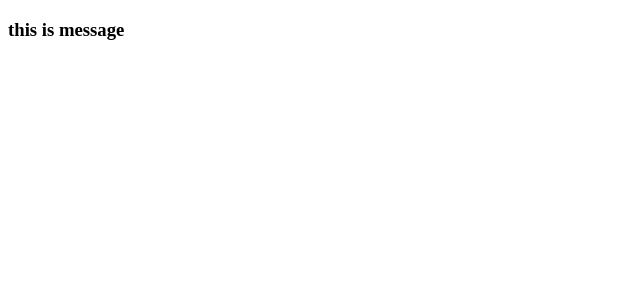
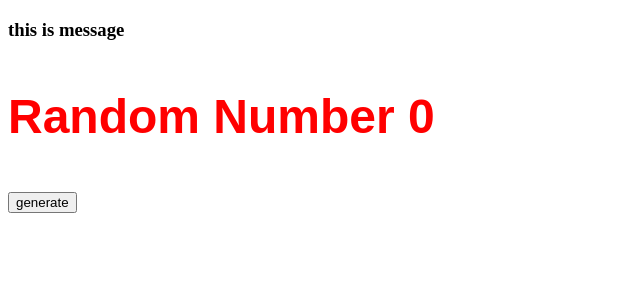
Before and after one commit to mlgmontage/react_playground, a React (Create React App) app: page / in a window 1280 px wide. Shown: the top 300 px of the page, without its empty margins (0-640 px from the left). Built offline with nearby package versions, Linux system fonts and the light colour scheme.

Commit message:
generating random numbers

```diff
--- a/src/App.js
+++ b/src/App.js
@@ -1,10 +1,12 @@
 import React from "react";
 import Message from "./components/Message";
+import Random from "./components/Random";
 
 function App() {
   return (
     <div className="App">
       <Message msg="this is message" />
+      <Random />
     </div>
   );
 }
--- /dev/null
+++ b/src/components/Random.js
@@ -0,0 +1,31 @@
+import React from "react";
+
+class Random extends React.Component {
+  constructor(props) {
+    super(props);
+    this.state = {
+      number: 0,
+    };
+
+    this.generateRandom = this.generateRandom.bind(this);
+  }
+
+  generateRandom() {
+    this.setState({
+      number: parseInt(Math.random() * 100),
+    });
+  }
+
+  render() {
+    return (
+      <div>
+        <h3 style={{ color: "red", fontSize: "48px", fontFamily: "Arial" }}>
+          Random Number {this.state.number}
+        </h3>
+        <button onClick={this.generateRandom}>generate</button>
+      </div>
+    );
+  }
+}
+
+export default Random;
```
